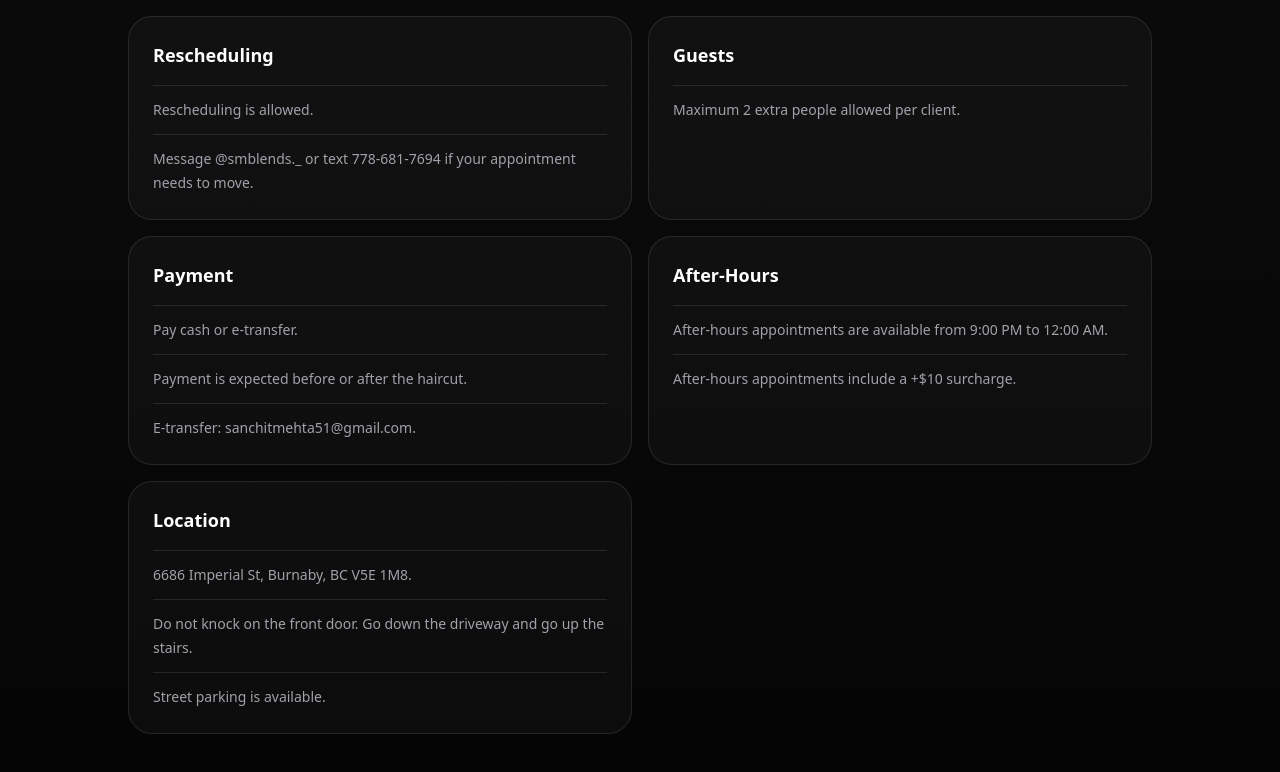
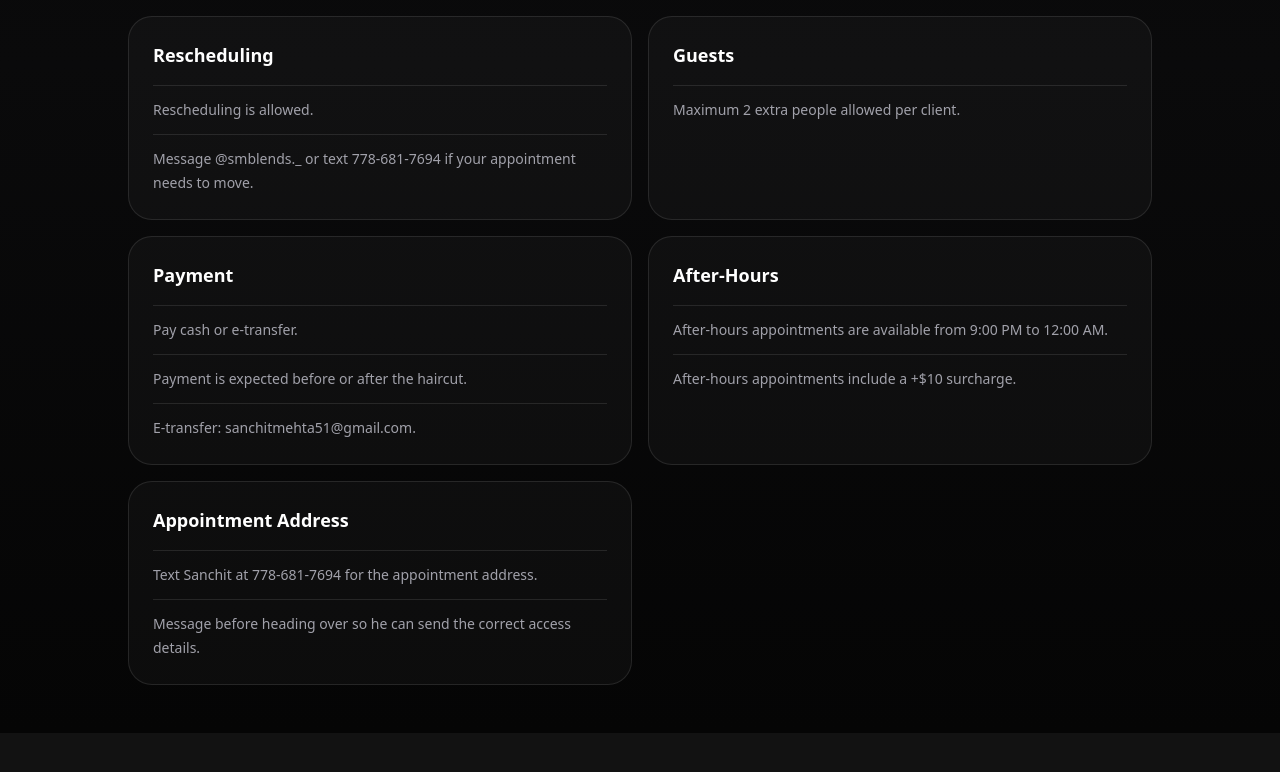
Before and after one commit to Arpitv26/smblends, a Next.js app: page /policy in a window 1280 px wide. Shown: the part 664-1436 px from the top of the page. After the commit the page ends 1397 px from the top, so only its background shows below. Built offline with nearby package versions, Linux system fonts and the light colour scheme.

Commit message:
changed address display requirements

```diff
--- a/app/book/confirmed/page.tsx
+++ b/app/book/confirmed/page.tsx
@@ -215,14 +215,14 @@ export default function BookingConfirmedPage(): JSX.Element {
 
               <div className="rounded-[2rem] border border-white/10 bg-black/30 p-5 backdrop-blur sm:p-6">
                 <p className="text-xs uppercase tracking-[0.3em] text-zinc-500">
-                  Location
+                  Appointment Address
                 </p>
                 <p className="mt-3 text-base leading-7 text-zinc-200">
-                  6686 Imperial St, Burnaby, BC V5E 1M8
+                  Text Sanchit at 778-681-7694 for the appointment address.
                 </p>
                 <p className="mt-3 text-sm leading-6 text-zinc-400">
-                  Do not knock on the front door. Go down the driveway and go up
-                  the stairs. Street parking is available.
+                  Message before heading over so he can send the correct access
+                  details.
                 </p>
               </div>
             </aside>
--- a/app/policy/page.tsx
+++ b/app/policy/page.tsx
@@ -44,11 +44,10 @@ const POLICY_SECTIONS = [
     ]
   },
   {
-    title: "Location",
+    title: "Appointment Address",
     items: [
-      "6686 Imperial St, Burnaby, BC V5E 1M8.",
-      "Do not knock on the front door. Go down the driveway and go up the stairs.",
-      "Street parking is available."
+      "Text Sanchit at 778-681-7694 for the appointment address.",
+      "Message before heading over so he can send the correct access details."
     ]
   }
 ] as const;
--- a/components/home/LandingPage.tsx
+++ b/components/home/LandingPage.tsx
@@ -126,9 +126,8 @@ function ContactPanel({
           <div className="flex items-start gap-3">
             <MapPin className="mt-1 size-4 text-zinc-500" aria-hidden="true" />
             <p>
-              6686 Imperial St, Burnaby, BC V5E 1M8. Street parking is
-              available. Do not knock on the front door. Go down the driveway
-              and go up the stairs.
+              Text Sanchit at 778-681-7694 for the appointment address before
+              heading over.
             </p>
           </div>
         </div>
--- a/lib/notifications/send-booking-notifications.ts
+++ b/lib/notifications/send-booking-notifications.ts
@@ -196,8 +196,8 @@ function buildClientEmail(
     "Payment: pay cash or e-transfer. Payment is expected before or after the haircut.",
     "E-transfer: sanchitmehta51@gmail.com",
     "",
-    "Location: 6686 Imperial St, Burnaby, BC V5E 1M8",
-    "Do not knock on the front door. Go down the driveway and go up the stairs. Street parking is available.",
+    "Appointment address: text Sanchit at 778-681-7694 for the address before heading over.",
+    "Message before heading over so he can send the correct access details.",
     "",
     "Policy reminder: 20 minutes late is a $5 fee. 30 minutes late is marked as no-show. Same-day cancellation or no-show is a $10 fee on the next cut.",
     `Need to cancel? Use this private cancellation link: ${cancelUrl}`,
@@ -232,8 +232,8 @@ function buildClientEmail(
       </table>
       <p style="margin-top:18px;color:#52525b;">Payment: pay cash or e-transfer. Payment is expected before or after the haircut.</p>
       <p style="margin-top:8px;color:#52525b;">E-transfer: sanchitmehta51@gmail.com</p>
-      <p style="margin-top:18px;color:#52525b;">Location: 6686 Imperial St, Burnaby, BC V5E 1M8.</p>
-      <p style="margin-top:8px;color:#52525b;">Do not knock on the front door. Go down the driveway and go up the stairs. Street parking is available.</p>
+      <p style="margin-top:18px;color:#52525b;">Appointment address: text Sanchit at 778-681-7694 for the address before heading over.</p>
+      <p style="margin-top:8px;color:#52525b;">Message before heading over so he can send the correct access details.</p>
       <p style="margin-top:18px;"><a href="${escapeHtml(cancelUrl)}" style="display:inline-block;background:#18181b;color:#ffffff;text-decoration:none;padding:12px 16px;border-radius:12px;font-weight:600;">Cancel appointment</a></p>
       <p style="margin-top:18px;color:#71717a;font-size:13px;">20 minutes late: $5 fee. 30 minutes late: marked as no-show. Same-day cancellation or no-show: $10 fee on the next cut.</p>
       <p style="margin-top:8px;color:#71717a;font-size:13px;">Use the private cancellation link above if you need to cancel. For rescheduling, message @smblends._ or text 778-681-7694.</p>
```
Also changed, not shown: agent_docs/clientInformation.md (+4 -5 lines), agent_docs/product_requirements.md (+3 -3 lines), agent_docs/project_brief.md (+11 -6 lines), 1 other file (tests, documents, lock files or other folders).
